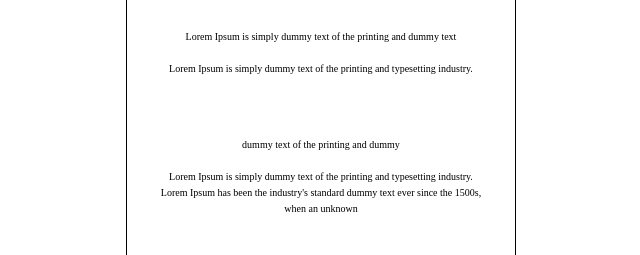
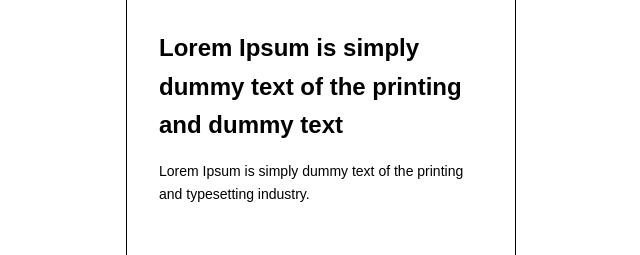
Before and after one commit to lhk0721/MiniProject-02, a plain HTML site: page index.html in a window 1280 px wide. Shown: the part 1084-1339 px from the top of the page, without its empty margins (319-959 px from the left). Drawn offline with Linux system fonts and the light colour scheme; a web font is replaced by a local one.

Commit message:
profile 섹션 스타일 구현 및 layout 구조 보완

```diff
--- a/style/layout.css
+++ b/style/layout.css
@@ -110,14 +110,19 @@ body{
 }
 
 main{
-    padding: 4rem 3.2rem 15.8rem;
+    /* layout context */
     display: flex;
+    position: relative;
+
+    /* alignment */
     flex-direction: column;
     gap: 6rem;
 
+    /* box model */
+    padding: 4rem 3.2rem 15.8rem;
     overflow: hidden;
 
-    position: relative;
+    /* layer */
     z-index: 0;
 
     /* temp */
@@ -125,13 +130,22 @@ main{
 }
 
 main::after{
-    content: "";
+    /* layout context */
     position: absolute;
+
+    /* alignment */
     left: 0;
     right: 0;
     bottom: 0rem;
+
+    /* box model */
+    content: "";
     height: 24rem;
 
+    /* layer */
+    z-index: -1;
+
+    /* visual */
     background-image:
         linear-gradient(#F2E9D899, #F2E9D899),
         url(/img/img_5.jpg);
@@ -139,60 +153,77 @@ main::after{
     background-position: center center, center 30%;
     background-size: cover;
 
+    /* SEO */
     pointer-events: none;
-    z-index: -1;
 }
 
+/* hero section */
 .hero{
+    /* layout context */
     display: flex;
     flex-direction: column;
+
+    /* alignment */
     justify-content: center;
     align-items: center;
-
     gap: 3.2rem;
 }
 
 .hero__content{
+    /* layout context */
     display: flex;
     flex-direction: column;
+
+    /* alignment */
     justify-content: center;
     align-items: center;
-
     gap: 2rem;
 }
 
 .hero__title{
+    /* box model */
     margin: 0 2.53rem 0;
 }
 
 .hero__image{
+    /* box model */
     width: 20.55rem;
     height: 36.2rem;
 }
 
+/* profile section */
 .profile{
+    /* layout context */
     display: flex;
     flex-direction: column;
+
+    /* alignment */
     align-items: center;
     gap: 3.2rem;
-
-
 }
 
 .profile__image{
+    /* box model */
     width: 32.6rem;
     height: 19rem;
+    border-radius: 1.8rem;
+
+    /* visual */
     object-fit: cover;
     object-position: center;
-    border-radius: 1.8rem;
 }
 
 .profile__text{
+    /* layout context */
     display: flex;
     flex-direction: column;
+
+    /* alignment */
     gap: 1.6rem;
+    text-align: left;
 }
 
+/* gallery section */
 .gallery{
     display: flex;
     flex-direction: column;
--- a/style/main.css
+++ b/style/main.css
@@ -53,3 +53,20 @@ body{
     font-size: var(--fs-sm);
     color: var(--color-text-base);
 }
+
+/* profile section */
+.profile__text{
+    /* common features */
+    font-family: var(--font-base);
+    color: var(--color-text-base);
+}
+
+.profile__title{
+    font-weight: var(--fw-bold);
+    font-size: var(--fs-xl);
+}
+
+.profile__description{
+    font-weight: var(--fw-regular);
+    font-size: var(--fs-sm);
+}
```
